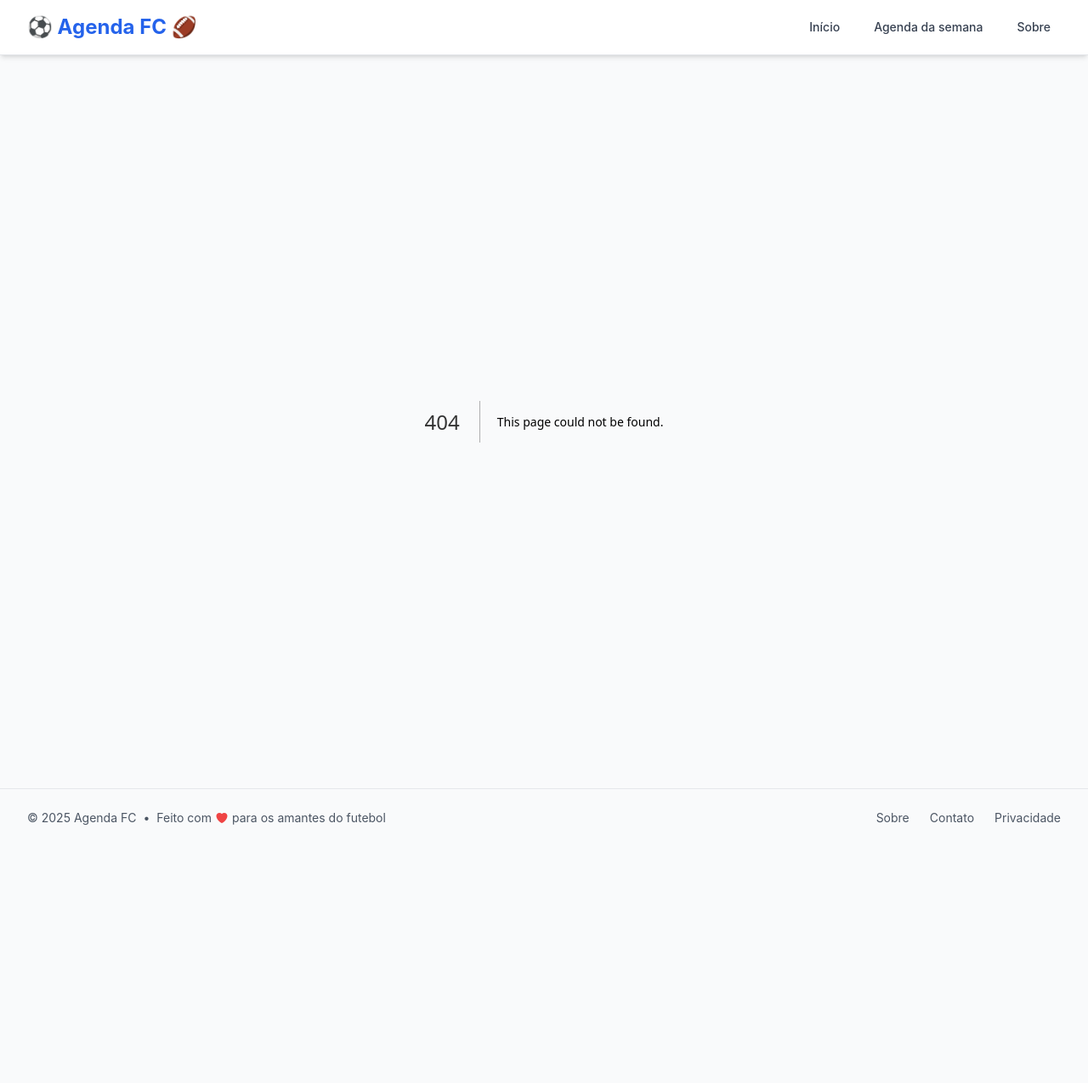
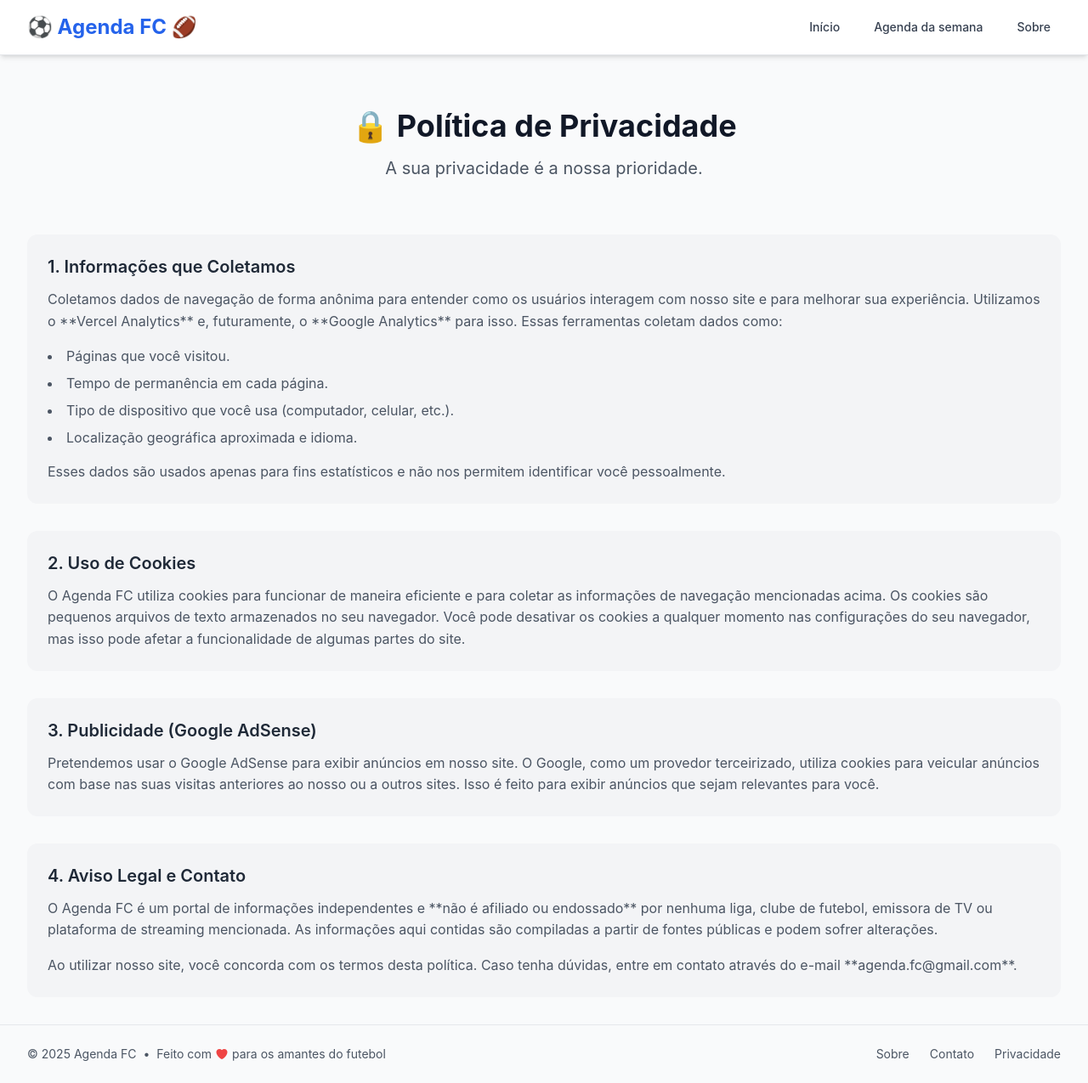
Before and after one commit to ludgero20/agendafc, a Next.js app: page /privacidade in a window 1280 px wide. Before the commit this address had no page. Shown: the whole page at 85% size. Before the commit the page ends 997 px from the top, so only its background shows below. Built offline with nearby package versions, Linux system fonts and the light colour scheme.

Commit message:
privacidade e aviso legal

```diff
--- /dev/null
+++ b/app/privacidade/page.tsx
@@ -0,0 +1,69 @@
+import React from 'react'
+import Head from 'next/head'
+
+export default function PoliticaDePrivacidade() {
+  return (
+    <>
+      <Head>
+        <title>Política de Privacidade - Agenda FC</title>
+        <meta
+          name="description"
+          content="Conheça a política de privacidade do Agenda FC, o seu guia para transmissões de futebol e NFL. Saiba como seus dados são usados e protegidos."
+        />
+      </Head>
+
+      <div className="space-y-8">
+        <div className="text-center py-8">
+          <h1 className="text-4xl font-bold text-gray-900 mb-4">
+            🔒 Política de Privacidade
+          </h1>
+          <p className="text-xl text-gray-600 max-w-2xl mx-auto">
+            A sua privacidade é a nossa prioridade.
+          </p>
+        </div>
+
+        <div className="grid md:grid-cols-1 gap-8">
+          <div className="bg-gray-100 rounded-xl p-6">
+            <h2 className="text-xl font-semibold text-gray-800 mb-3">1. Informações que Coletamos</h2>
+            <p className="text-gray-600 mb-4">
+              Coletamos dados de navegação de forma anônima para entender como os usuários interagem com nosso site e para melhorar sua experiência. Utilizamos o **Vercel Analytics** e, futuramente, o **Google Analytics** para isso. Essas ferramentas coletam dados como:
+            </p>
+            <ul className="list-disc list-inside text-gray-600 space-y-2">
+              <li>Páginas que você visitou.</li>
+              <li>Tempo de permanência em cada página.</li>
+              <li>Tipo de dispositivo que você usa (computador, celular, etc.).</li>
+              <li>Localização geográfica aproximada e idioma.</li>
+            </ul>
+            <p className="mt-4 text-gray-600">
+              Esses dados são usados apenas para fins estatísticos e não nos permitem identificar você pessoalmente.
+            </p>
+          </div>
+
+          <div className="bg-gray-100 rounded-xl p-6">
+            <h2 className="text-xl font-semibold text-gray-800 mb-3">2. Uso de Cookies</h2>
+            <p className="text-gray-600">
+              O Agenda FC utiliza cookies para funcionar de maneira eficiente e para coletar as informações de navegação mencionadas acima. Os cookies são pequenos arquivos de texto armazenados no seu navegador. Você pode desativar os cookies a qualquer momento nas configurações do seu navegador, mas isso pode afetar a funcionalidade de algumas partes do site.
+            </p>
+          </div>
+
+          <div className="bg-gray-100 rounded-xl p-6">
+            <h2 className="text-xl font-semibold text-gray-800 mb-3">3. Publicidade (Google AdSense)</h2>
+            <p className="text-gray-600">
+              Pretendemos usar o Google AdSense para exibir anúncios em nosso site. O Google, como um provedor terceirizado, utiliza cookies para veicular anúncios com base nas suas visitas anteriores ao nosso ou a outros sites. Isso é feito para exibir anúncios que sejam relevantes para você.
+            </p>
+          </div>
+
+          <div className="bg-gray-100 rounded-xl p-6">
+            <h2 className="text-xl font-semibold text-gray-800 mb-3">4. Aviso Legal e Contato</h2>
+            <p className="text-gray-600 mb-4">
+              O Agenda FC é um portal de informações independentes e **não é afiliado ou endossado** por nenhuma liga, clube de futebol, emissora de TV ou plataforma de streaming mencionada. As informações aqui contidas são compiladas a partir de fontes públicas e podem sofrer alterações.
+            </p>
+            <p className="text-gray-600">
+              Ao utilizar nosso site, você concorda com os termos desta política. Caso tenha dúvidas, entre em contato através do e-mail **agenda.fc@gmail.com**.
+            </p>
+          </div>
+        </div>
+      </div>
+    </>
+  )
+}
```
